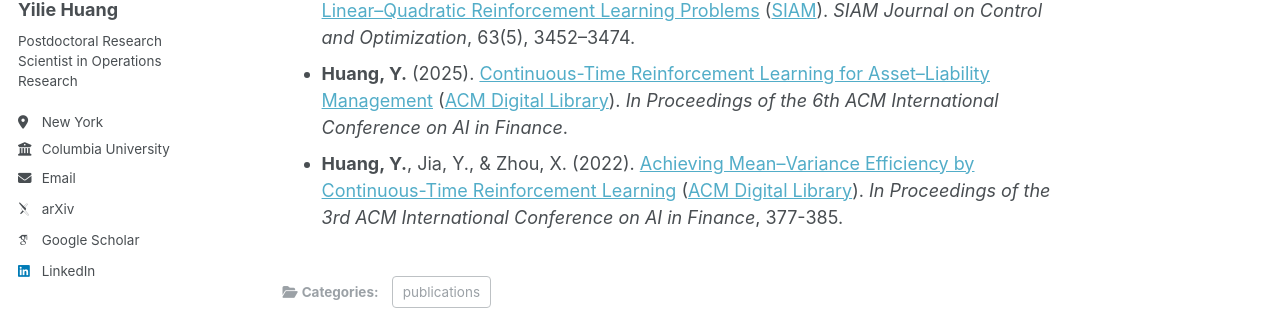
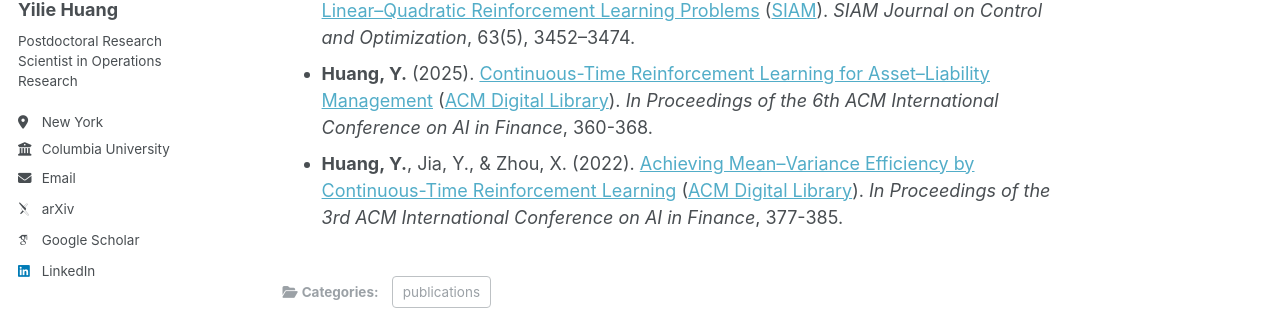
Before and after one commit to yiliehuang/yiliehuang.github.io, a Jekyll site: the page built from _publications/publications.md, in a window 1280 px wide and 1204 px high. Shown: the part 251-561 px from the top of the window. Built offline with Jekyll 4.4.1, drawn with Linux system fonts in a browser that asks for light colours; some web fonts are replaced.

Commit message:
Update publications.md

```diff
--- a/_publications/publications.md
+++ b/_publications/publications.md
@@ -13,7 +13,7 @@
   <li><strong>Huang, Y.</strong> (2025).
       <a href="/files/ALM_ICAIF_2025.pdf">Continuous-Time Reinforcement Learning for Asset–Liability Management</a>
       (<a href="https://dl.acm.org/doi/10.1145/3768292.3770337">ACM Digital Library</a>).
-      <em>In Proceedings of the 6th ACM International Conference on AI in Finance</em>.
+      <em>In Proceedings of the 6th ACM International Conference on AI in Finance</em>, 360-368.
   </li>
   <li><strong>Huang, Y.</strong>, Jia, Y., & Zhou, X. (2022).
       <a href="/files/MV_ICAIF_2022.pdf">Achieving Mean–Variance Efficiency by Continuous-Time Reinforcement Learning</a>
```
